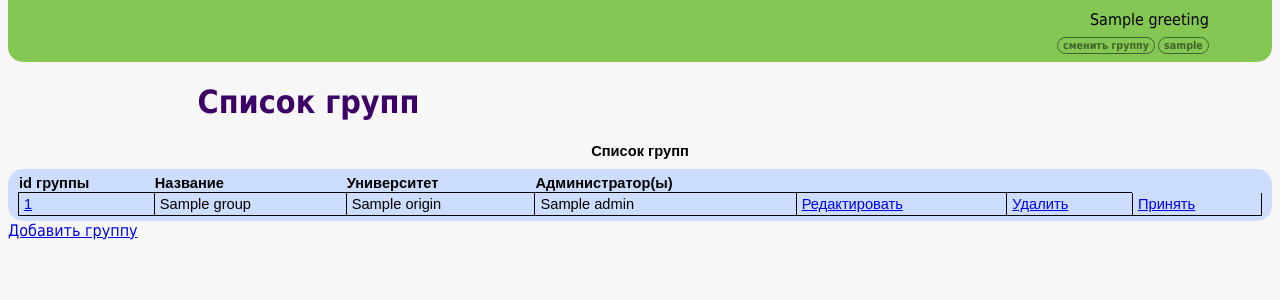
After one commit to fmlokt/theschedule, a Python web app: template templates/groups_requests.html in a window 1280 px wide. The commit adds this page. Shown: the top 300 px of the page. Run offline with Jinja, Linux system fonts and the light colour scheme; the template is opened without the code that fills it: most values are stand-ins (such as "Sample title", 1, 10 or a date in 2020).

Commit message:
Added requests base. Minor fixes.

```diff
--- a/main.py
+++ b/main.py
@@ -20,6 +20,8 @@ application = webapp2.WSGIApplication([
     ('/', groups.ChooseGroup),
     ('/create_group', groups.CreateGroup),
     ('/groups', groups.ShowGroups),
+    ('/requests', groups.ShowRequests),
+    ('/apply_request', groups.ApplyRequest),
     ('/edit_group', groups.EditGroup),
     ('/delete_group', groups.DeleteGroup),
     ('/register', groups.RegisterGroup),
--- a/objects/group.py
+++ b/objects/group.py
@@ -8,3 +8,9 @@ class Group(ndb.Model):
     name = ndb.StringProperty()
     origin = ndb.StringProperty()
     admin = ndb.StringProperty(repeated=True)
+
+class Premoderated_Group(ndb.Model):
+    group_id = ndb.StringProperty()
+    name = ndb.StringProperty()
+    origin = ndb.StringProperty()
+    admin = ndb.StringProperty(repeated=True)
--- a/templates/create_group.html
+++ b/templates/create_group.html
@@ -8,12 +8,12 @@
         <tr><td class="name">id</td><td><input type="text" name="group_id"  required value='{{ group.group_id }}' ></td></tr>
         <tr><td class="name">name</td><td><input type="text" name="name"  required value='{{ group.name }}' ></td></tr>
         <tr><td class="name">origin</td><td><input type="text" name="origin"  required value='{{ group.origin }}' ></td></tr>
-        <tr><td class="name">admin</td><td><input type="text" name="admin"  required value='{{ group.admin }}' ></td></tr>
+        <tr><td class="name">admin</td><td><input type="textarea" name="admin"  required value='{{ group.admin }}' cols=30 raws=6 ></td></tr>
 {% else %}
         <tr><td class="name">id</td><td><input type="text" name="group_id"  required placeholder='ex. asgap' ></td></tr>
         <tr><td class="name">name</td><td><input type="text" name="name"  required placeholder='ex. ВШОПФ' ></td></tr>
         <tr><td class="name">origin</td><td><input type="text" name="origin"  required placeholder='ex. ННГУ' ></td></tr>
-        <tr><td class="name">admin</td><td><input type="text" name="admin"  required placeholder='ex. a@b.com' ></td></tr>
+        <tr><td class="name">admin</td><td><input type="textarea" name="admin"  required placeholder='ex. a@b.com' cols=30 raws=6 ></td></tr>
 {% endif %}
         </table>
         <div class="btn"><input class="btn" type="submit" value="Сохранить"/></div>
--- /dev/null
+++ b/templates/groups_requests.html
@@ -0,0 +1,28 @@
+{% extends "templates/base.html" %}
+{% block title %}Список групп{% endblock %}
+{% block content_title %}
+<h1>Список групп</h1>
+<table class="list">
+<caption>Список групп</caption>
+    <tr>
+        <th>id группы</th>
+        <th>Название</th>
+        <th>Университет</th>
+        <th>Администратор(ы)</th>
+        <th></th>
+        <th></th>
+    </tr>
+{% for group in groups %}
+    <tr>
+        <td><a href="/{{group.group_id}}/">{{ group.group_id }}</a></td>
+        <td>{{ group.name }} </td>
+        <td>{{ group.origin }}</td>
+        <td>{{ group.admin }}</td>
+        <td><a href='{{ group.edit_link }}'>Редактировать</a></td>
+        <td><a href='{{ group.delete_link }}'>Удалить</a></td>
+        <td><a href='{{ group.apply_link }}'>Принять</a></td>
+    </tr>
+{% endfor %}
+</table>
+<a href="/create_group">Добавить группу</a>
+{% endblock %}
```
Also changed, not shown: handlers/groups.py (+45 -4 lines).
